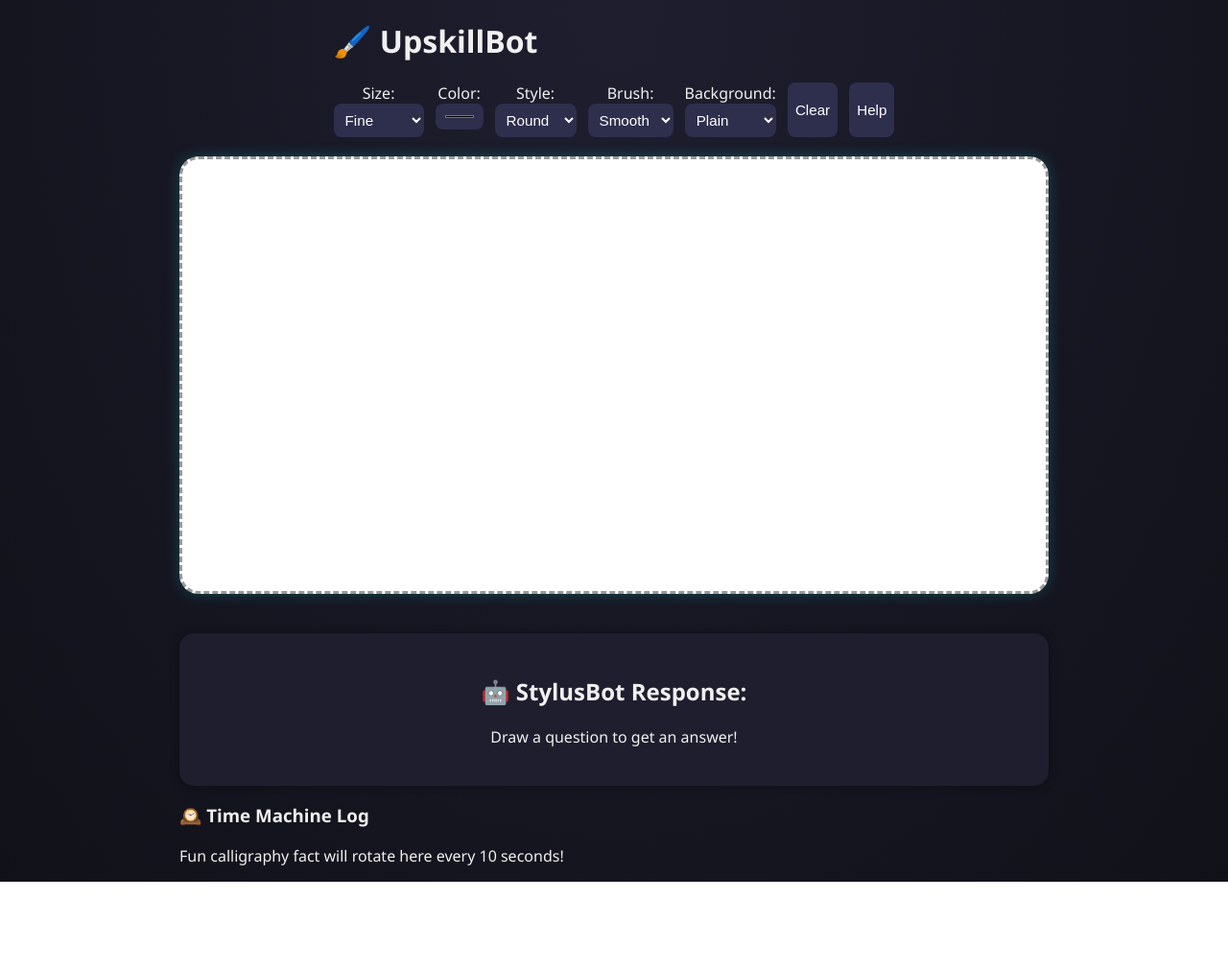
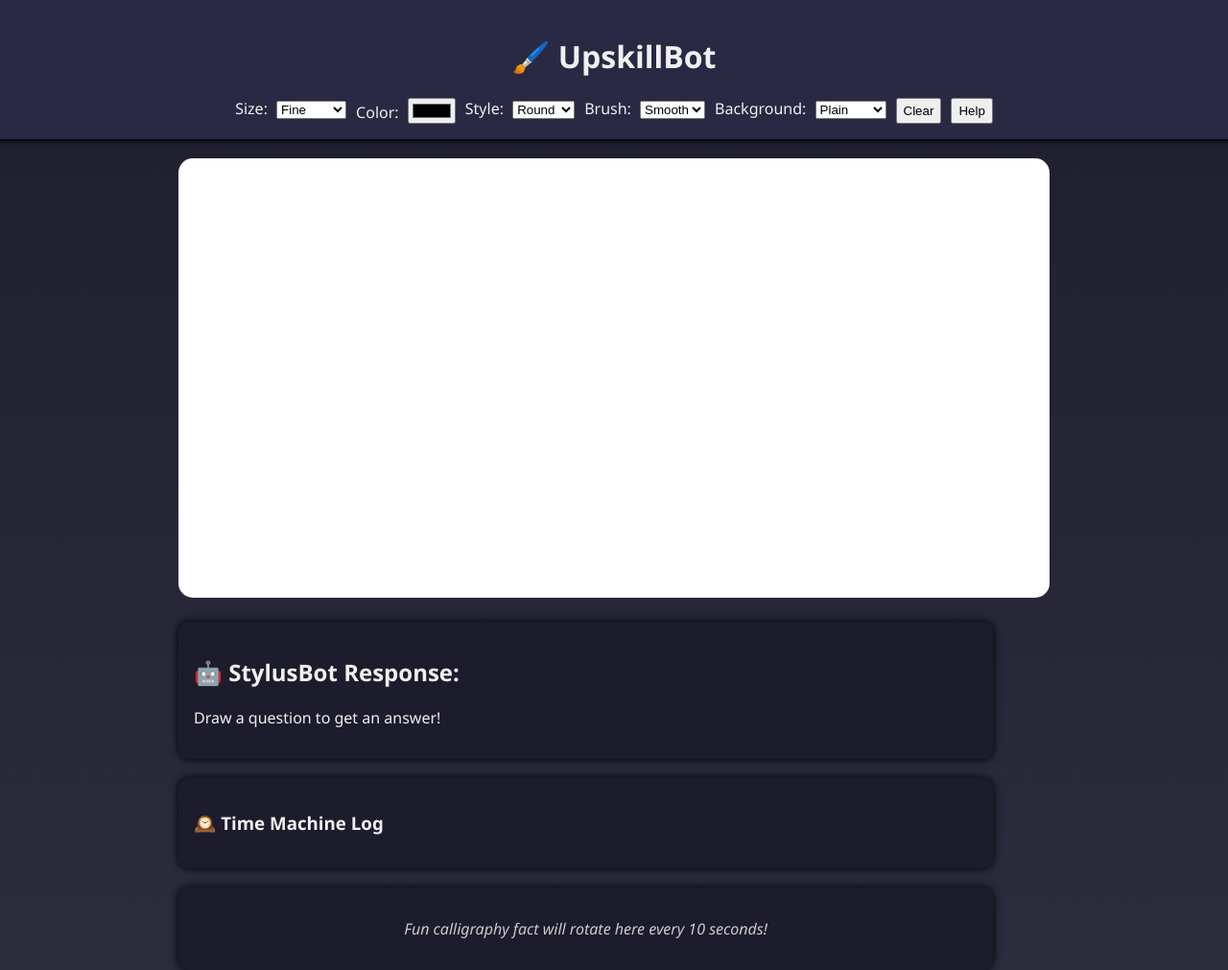
Before and after one commit to krishramoju2/draw.io, a plain HTML site: page index.html in a window 1280 px wide. Shown: the whole page at 96% size. Before the commit the page ends 919 px from the top, so only its background shows below. Drawn offline with Linux system fonts and the light colour scheme.

Commit message:
Update style.css

```diff
--- a/style.css
+++ b/style.css
@@ -1,108 +1,68 @@
 body {
   margin: 0;
   font-family: 'Segoe UI', sans-serif;
-  background: radial-gradient(ellipse at top, #1e1e2f 0%, #111119 100%);
+  background: linear-gradient(to bottom, #1e1e2f, #2c2c3c);
   color: #f0f0f0;
   display: flex;
   flex-direction: column;
   align-items: center;
 }
 
-.glass-header {
+header {
   width: 100%;
+  background: #292944;
   padding: 1rem;
-  background: rgba(40, 40, 80, 0.6);
-  backdrop-filter: blur(10px);
-  box-shadow: 0 2px 8px #000;
   text-align: center;
-  z-index: 10;
-  position: sticky;
-  top: 0;
+  box-shadow: 0 2px 5px #000;
 }
 
 .toolbar {
   display: flex;
   flex-wrap: wrap;
   justify-content: center;
-  gap: 0.75rem;
-  margin-top: 1rem;
+  gap: 10px;
+  margin-top: 0.5rem;
 }
 
-.tool-group {
-  display: flex;
-  flex-direction: column;
-  align-items: center;
-}
-
-select,
-input[type="color"],
-button {
-  padding: 0.5rem;
-  border-radius: 8px;
-  border: none;
-  font-size: 0.95rem;
-  background: #2e2e4d;
-  color: #fff;
-  transition: all 0.2s ease;
-}
-
-button:hover,
-select:hover {
-  background: #44446a;
-  transform: scale(1.05);
+.tool-group label {
+  margin-right: 5px;
 }
 
 canvas {
-  margin: 20px 0;
-  border: 3px dashed #999;
-  border-radius: 20px;
-  box-shadow: 0 0 15px rgba(0, 255, 255, 0.2);
+  margin-top: 20px;
+  border: 4px dashed #fff;
+  border-radius: 15px;
+  background-color: #fff;
   cursor: crosshair;
-  background-color: #ffffff;
 }
 
-.response {
-  padding: 1.5rem;
-  margin: 1rem auto;
-  max-width: 1000px;
-  text-align: center;
-  border-radius: 15px;
-  background: #1e1e2e;
-  box-shadow: 0 0 10px rgba(0,0,0,0.4);
+.response, .history, .fact-area {
+  width: 90%;
+  max-width: 900px;
+  margin-top: 20px;
+  background: #1c1c2c;
+  border-radius: 10px;
+  padding: 1rem;
+  box-shadow: 0 0 10px #000;
 }
 
-.glass-panel {
-  background: rgba(255, 255, 255, 0.05);
-  border: 1px solid rgba(255, 255, 255, 0.1);
-  backdrop-filter: blur(8px);
-  color: #eee;
+.history {
+  max-height: 200px;
+  overflow-y: auto;
 }
 
-.fun-fact {
-  max-width: 1000px;
-  text-align: center;
-  font-style: italic;
-  font-size: 1rem;
-  color: #dcdcdc;
-  margin-top: -10px;
-  padding: 1rem 2rem;
-  border-left: 4px solid #58a6ff;
-  animation: fadein 1s ease;
-  box-shadow: 0 0 8px rgba(90, 90, 255, 0.1);
+.history ul {
+  list-style: none;
+  padding: 0;
 }
 
-@keyframes fadein {
-  from { opacity: 0; transform: translateY(10px); }
-  to { opacity: 1; transform: translateY(0); }
+.history li {
+  margin-bottom: 8px;
+  font-size: 0.95rem;
 }
 
-@media screen and (max-width: 768px) {
-  canvas {
-    width: 90vw;
-    height: auto;
-  }
-  .toolbar {
-    flex-direction: column;
-    align-items: center;
-  }
+.fact-area {
+  font-style: italic;
+  text-align: center;
+  color: #ccc;
 }
```
